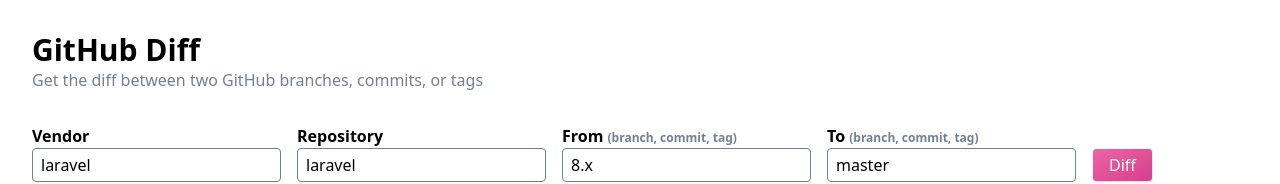
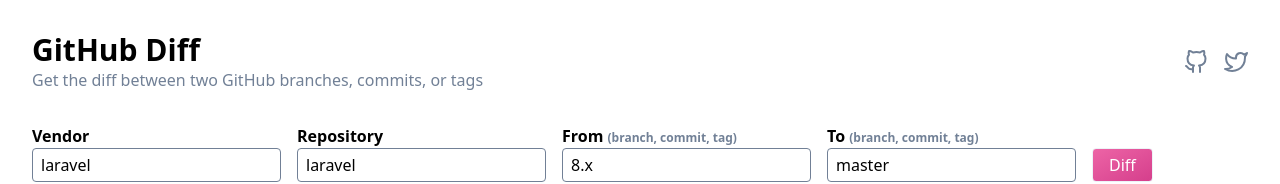
Before and after one commit to breadthe/svelte-git-diff, a Svelte app: page / in a window 1280 px wide. Shown: the top 184 px of the page. Built offline with nearby package versions, Linux system fonts and the light colour scheme.

Commit message:
Add GitHub + Twitter links

```diff
--- a/src/App.svelte
+++ b/src/App.svelte
@@ -1,11 +1,10 @@
 <script>
-  //   import Prism from "prismjs";
-  //   import "prismjs/themes/prism.css";
-  //   import { prism } from "svelte-prism-action";
   import { fade } from "svelte/transition";
   import { dark } from "./store"; // dark mode
   //   import AppearanceToggler from "./AppearanceToggler.svelte";
-  import ExternalLinkIcon from "./ExternalLinkIcon.svelte";
+  import ExternalLinkIcon from "./icons/ExternalLinkIcon.svelte";
+  import GitHubIcon from "./icons/GitHubIcon.svelte";
+  import TwitterIcon from "./icons/TwitterIcon.svelte";
 
   export let title;
   export let subtitle;
@@ -61,9 +60,19 @@
 
 <!-- Note: "class:dark" is equivalent (and short for) "class:dark={dark}" or "class:dark={dark === true}" -->
 <main class="p-4 sm:p-8 space-y-8" class:dark>
-  <section class="">
-    <h1 class="">{title}</h1>
-    <h2 class="text-gray-600">{subtitle}</h2>
+  <section class="flex items-center justify-between">
+    <div>
+      <h1 class="">{title}</h1>
+      <h2 class="text-gray-600">{subtitle}</h2>
+    </div>
+    <div class="flex space-x-4">
+      <a href="https://github.com/breadthe/svelte-git-diff" class="group">
+        <GitHubIcon />
+      </a>
+      <a href="https://twitter.com/brbcoding/" class="group">
+        <TwitterIcon />
+      </a>
+    </div>
     <!-- <AppearanceToggler /> -->
   </section>
 
--- /dev/null
+++ b/src/icons/GitHubIcon.svelte
@@ -0,0 +1,18 @@
+<script>
+</script>
+
+<svg
+  xmlns="http://www.w3.org/2000/svg"
+  width="24"
+  height="24"
+  viewBox="0 0 24 24"
+  fill="none"
+  stroke="currentColor"
+  stroke-width="2"
+  stroke-linecap="round"
+  stroke-linejoin="round"
+  class="feather feather-github text-gray-600 group-hover:text-black"
+  ><path
+    d="M9 19c-5 1.5-5-2.5-7-3m14 6v-3.87a3.37 3.37 0 0 0-.94-2.61c3.14-.35 6.44-1.54 6.44-7A5.44 5.44 0 0 0 20 4.77 5.07 5.07 0 0 0 19.91 1S18.73.65 16 2.48a13.38 13.38 0 0 0-7 0C6.27.65 5.09 1 5.09 1A5.07 5.07 0 0 0 5 4.77a5.44 5.44 0 0 0-1.5 3.78c0 5.42 3.3 6.61 6.44 7A3.37 3.37 0 0 0 9 18.13V22"
+  /></svg
+>
--- /dev/null
+++ b/src/icons/TwitterIcon.svelte
@@ -0,0 +1,18 @@
+<script>
+</script>
+
+<svg
+  xmlns="http://www.w3.org/2000/svg"
+  width="24"
+  height="24"
+  viewBox="0 0 24 24"
+  fill="none"
+  stroke="currentColor"
+  stroke-width="2"
+  stroke-linecap="round"
+  stroke-linejoin="round"
+  class="feather feather-twitter text-gray-600 group-hover:text-black"
+  ><path
+    d="M23 3a10.9 10.9 0 0 1-3.14 1.53 4.48 4.48 0 0 0-7.86 3v1A10.66 10.66 0 0 1 3 4s-4 9 5 13a11.64 11.64 0 0 1-7 2c9 5 20 0 20-11.5a4.5 4.5 0 0 0-.08-.83A7.72 7.72 0 0 0 23 3z"
+  /></svg
+>
--- a/tailwind.config.js
+++ b/tailwind.config.js
@@ -149,7 +149,9 @@
         extend: {},
     },
     variants: {
-        extend: {},
+        extend: {
+            textColor: ['group-hover']
+        },
         opacity: ['disabled'],
     },
     plugins: [],
```
Also changed, not shown: src/icons/ExternalLinkIcon.svelte (renamed from src/ExternalLinkIcon.svelte).
